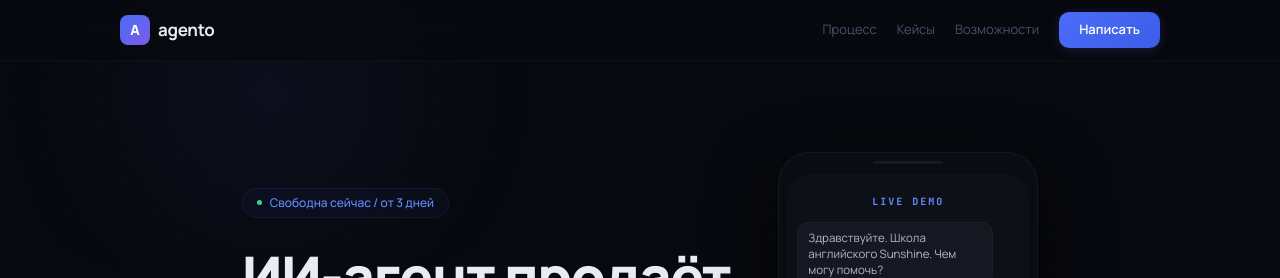
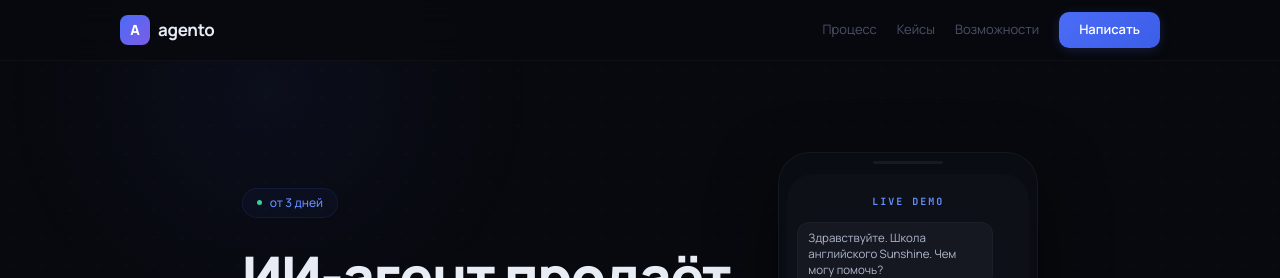
Before and after one commit to atru8292-spec/agento, a Next.js app: page / in a window 1280 px wide. Shown: the top 278 px of the page. Built offline with nearby package versions, Linux system fonts and the light colour scheme.

Commit message:
Update page.js

```diff
--- a/src/app/page.js
+++ b/src/app/page.js
@@ -262,7 +262,7 @@ export default function Home() {
       <section className="hero">
         <div className="wrap hero-grid">
           <div>
-            <S><div className="hero-badge"><span className="dot"/>Свободна сейчас / от 3 дней</div></S>
+            <S><div className="hero-badge"><span className="dot"/>от 3 дней</div></S>
             <S d={80}><h1 className="hero-h1">ИИ-агент продаёт<br/><span className="grad">пока вы спите</span></h1></S>
             <S d={150}><p className="hero-p">Клиенты уходят не потому что у вас плохой продукт — конкурент ответил быстрее. Агент отвечает за 2 секунды. Днём и ночью. Без выходных.</p></S>
             <S d={220}><div className="hero-btns">
```
